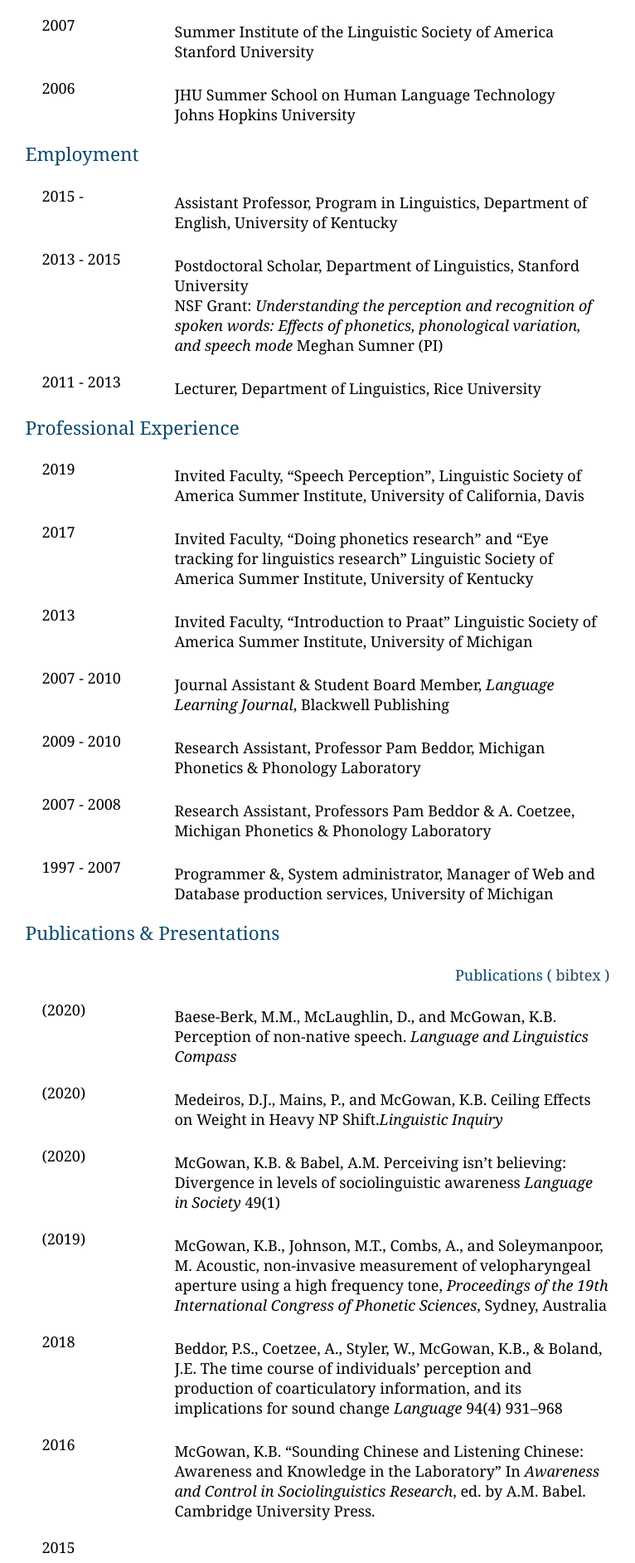
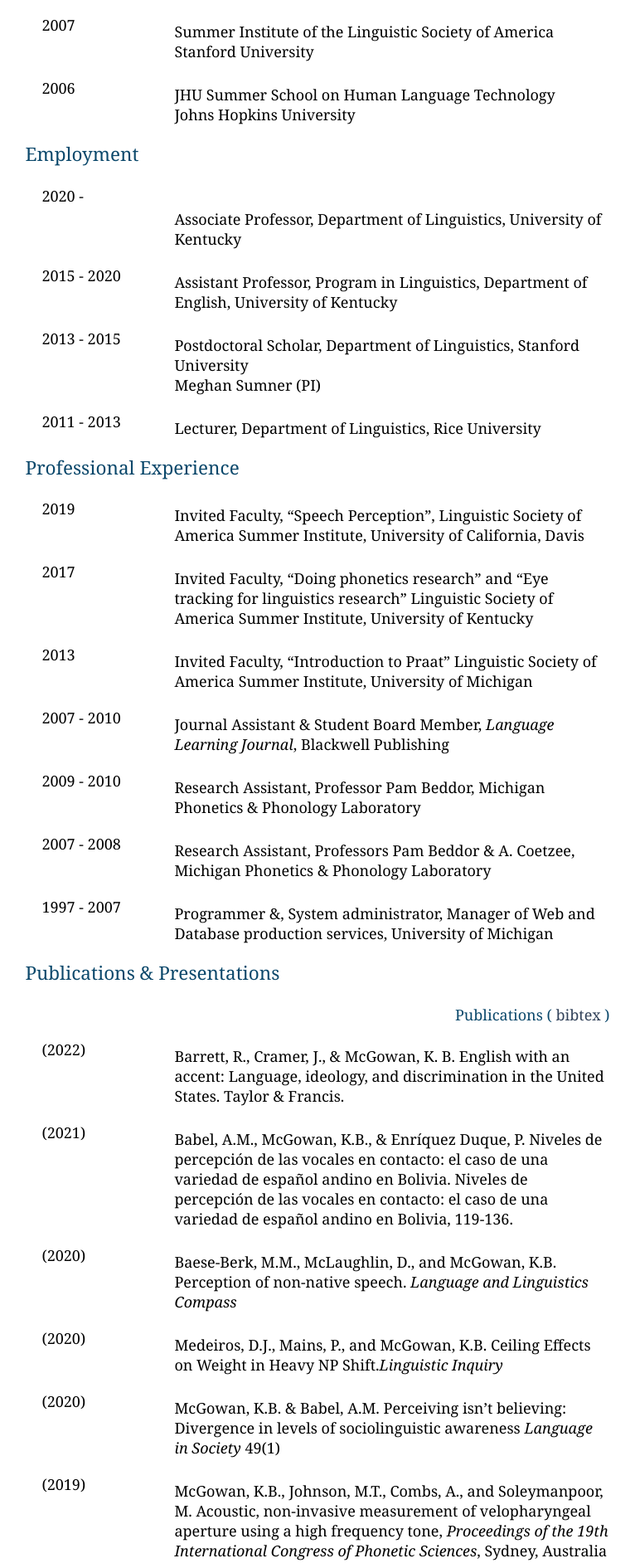
Before and after one commit to kbmcgowan/kbmcgowan.github.io, a Jekyll site: the page built from cv/index.html, in a window 1280 px wide. Shown: the part 438-2322 px from the top of the page at 83% size, without its empty margins (257-1023 px from the left). Built offline with Jekyll 4.4.1, drawn with Linux system fonts in a browser that asks for light colours; nearby versions of some CDN libraries; some web fonts are replaced; library files that are not in the unit come from our copies; a script that is not in the unit is left out; some of the changed text lies outside the part shown.

Commit message:
cv was out of date

```diff
--- a/cv/index.html
+++ b/cv/index.html
@@ -38,8 +38,9 @@
 <div class="post">
                     <h2 class="title">Employment</h2>
     <dl>
-	<dt>2015 - </dt> <dd>Assistant Professor, Program in Linguistics, Department of English, University of Kentucky</dd>
-	<dt>2013 - 2015</dt> <dd>Postdoctoral Scholar, Department of Linguistics, Stanford University<br />NSF Grant: <em>Understanding the perception and recognition of spoken words: Effects of phonetics, phonological variation, and speech mode</em> Meghan Sumner (PI)</dd>
+	<dt>2020 - </dt> <dd> <dd>Associate Professor, Department of Linguistics, University of Kentucky</dd>
+	<dt>2015 - 2020</dt> <dd>Assistant Professor, Program in Linguistics, Department of English, University of Kentucky</dd>
+	<dt>2013 - 2015</dt> <dd>Postdoctoral Scholar, Department of Linguistics, Stanford University<br />Meghan Sumner (PI)</dd>
 	<dt>2011 - 2013</dt> <dd>Lecturer, Department of Linguistics, Rice University</dd>
     </dl>
 </div>
@@ -63,6 +64,11 @@
 
     <dl>
 	<!--<dt>(in prep)</dt> <dd>McGowan, K.B. &amp; Sumner, M. <em>A phonetic explanation of phonetic variant effects</em></dd> -->
+
+
+	<dt>(2022)</dt> <dd>Barrett, R., Cramer, J., & McGowan, K. B. English with an accent: Language, ideology, and discrimination in the United States. Taylor & Francis.</dd>
+
+	<dt>(2021)</dt><dd>Babel, A.M., McGowan, K.B., & Enríquez Duque, P. Niveles de percepción de las vocales en contacto: el caso de una variedad de español andino en Bolivia. Niveles de percepción de las vocales en contacto: el caso de una variedad de español andino en Bolivia, 119-136.</dd>
 
 	<dt>(2020)</dt> <dd>Baese-Berk, M.M., McLaughlin, D., and McGowan, K.B. Perception of non-native speech. <em>Language and Linguistics Compass</em></dd>
 
```
